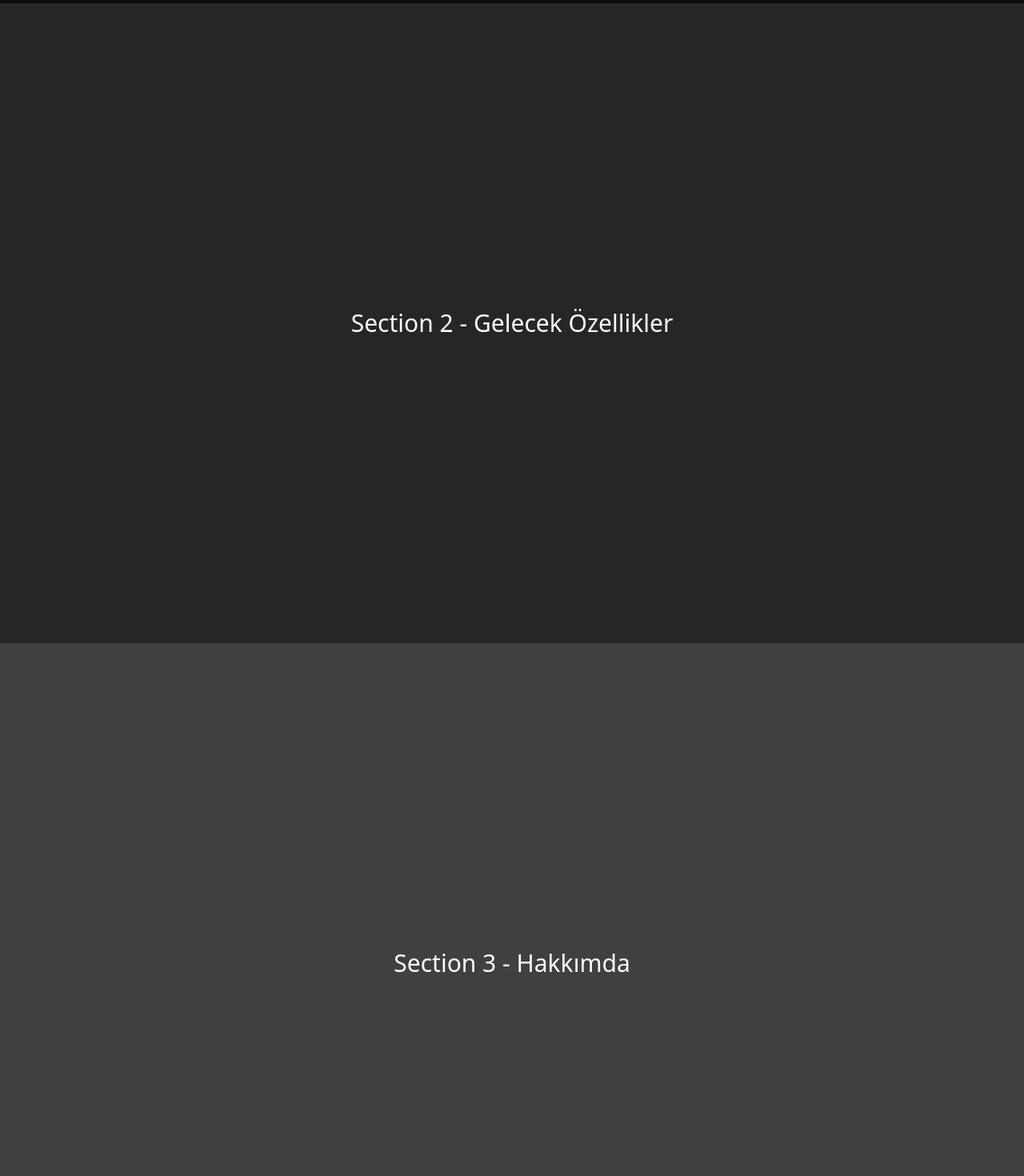
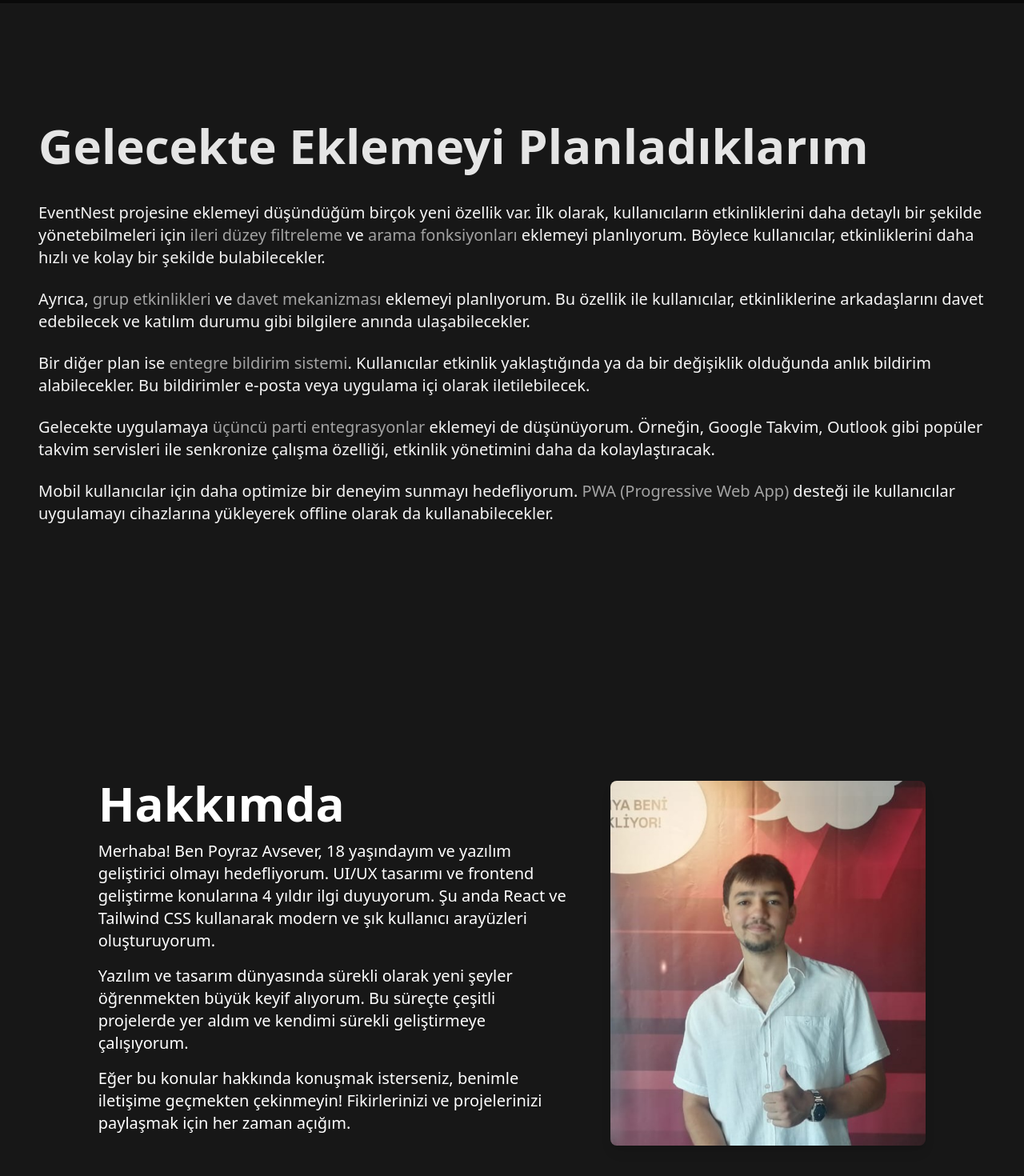
Before and after one commit to poyrazavsever/event-calendar, a Next.js app: page / in a window 1280 px wide. Shown: the part 796-2266 px from the top of the page at 80% size. Built offline with nearby package versions, Linux system fonts and the light colour scheme; no server answers; sample sign-in values are in the browser's storage.

Commit message:
feat: done sections

```diff
--- a/pages/index.js
+++ b/pages/index.js
@@ -1,5 +1,7 @@
 import { useEffect, useState, useRef } from 'react';
 import AboutProject from '../sections/AboutProject'; // Import the AboutProject component
+import FuturePlans from '../sections/FuturePlans'; // Import the FuturePlans component
+import AboutMe from '../sections/AboutMe'; // Import the AboutMe component
 
 export default function Home() {
   const [currentSection, setCurrentSection] = useState(0);
@@ -8,12 +10,8 @@ export default function Home() {
   // Define the sections with their corresponding components
   const sections = [
     <AboutProject key="about-project" />, // First section with AboutProject component
-    <div key="section2" className="flex items-center justify-center h-screen bg-neutral-800 text-white">
-      <h1 className="text-3xl">Section 2 - Gelecek Özellikler</h1>
-    </div>,
-    <div key="section3" className="flex items-center justify-center h-screen bg-neutral-700 text-white">
-      <h1 className="text-3xl">Section 3 - Hakkımda</h1>
-    </div>
+    <FuturePlans key="future-plans" />, // Second section with FuturePlans component
+    <AboutMe key="about-me" />, // Third section with AboutMe component
   ];
 
   const handleScroll = (event) => {
--- /dev/null
+++ b/sections/AboutMe.js
@@ -0,0 +1,33 @@
+import React from 'react';
+
+function AboutMe() {
+  return (
+    <div className="flex flex-col md:flex-row items-center justify-center gap-12 h-screen bg-neutral-900 px-12 text-white">
+      <div className="flex flex-col items-start md:w-1/2 md:pr-8 mb-8 md:mb-0">
+        <h1 className="text-4xl md:text-6xl font-bold mb-4">Hakkımda</h1>
+        <p className="text-xl md:text-2xl leading-relaxed mb-4">
+          Merhaba! Ben Poyraz Avsever, 18 yaşındayım ve yazılım geliştirici olmayı hedefliyorum.
+          UI/UX tasarımı ve frontend geliştirme konularına 4 yıldır ilgi duyuyorum.
+          Şu anda React ve Tailwind CSS kullanarak modern ve şık kullanıcı arayüzleri oluşturuyorum.
+        </p>
+        <p className="text-xl md:text-2xl leading-relaxed mb-4">
+          Yazılım ve tasarım dünyasında sürekli olarak yeni şeyler öğrenmekten büyük keyif alıyorum.
+          Bu süreçte çeşitli projelerde yer aldım ve kendimi sürekli geliştirmeye çalışıyorum.
+        </p>
+        <p className="text-xl md:text-2xl leading-relaxed mb-4">
+          Eğer bu konular hakkında konuşmak isterseniz, benimle iletişime geçmekten çekinmeyin!
+          Fikirlerinizi ve projelerinizi paylaşmak için her zaman açığım.
+        </p>
+      </div>
+      <div className="flex-shrink-0 w-full md:w-1/3">
+        <img
+          src="Photo.jpg"
+          alt="Poyraz Avsever"
+          className="rounded-lg shadow-lg"
+        />
+      </div>
+    </div>
+  );
+}
+
+export default AboutMe;
--- /dev/null
+++ b/sections/FuturePlans.js
@@ -0,0 +1,25 @@
+import React from 'react';
+
+export default function FuturePlans() {
+  return (
+    <div className="flex flex-col gap-6 items-start justify-center h-screen bg-neutral-900 px-12 py-16">
+      <h1 className="text-5xl md:text-6xl text-neutral-200 font-bold mb-4">Gelecekte Eklemeyi Planladıklarım</h1>
+      <p className="text-xl md:text-2xl text-neutral-100 leading-relaxed">
+        EventNest projesine eklemeyi düşündüğüm birçok yeni özellik var. İlk olarak, kullanıcıların etkinliklerini daha detaylı bir şekilde yönetebilmeleri için
+        <span className="text-neutral-400"> ileri düzey filtreleme</span> ve <span className="text-neutral-400">arama fonksiyonları</span> eklemeyi planlıyorum. Böylece kullanıcılar, etkinliklerini daha hızlı ve kolay bir şekilde bulabilecekler.
+      </p>
+      <p className="text-xl md:text-2xl text-neutral-100 leading-relaxed mt-4">
+        Ayrıca, <span className="text-neutral-400">grup etkinlikleri</span> ve <span className="text-neutral-400">davet mekanizması</span> eklemeyi planlıyorum. Bu özellik ile kullanıcılar, etkinliklerine arkadaşlarını davet edebilecek ve katılım durumu gibi bilgilere anında ulaşabilecekler.
+      </p>
+      <p className="text-xl md:text-2xl text-neutral-100 leading-relaxed mt-4">
+        Bir diğer plan ise <span className="text-neutral-400">entegre bildirim sistemi</span>. Kullanıcılar etkinlik yaklaştığında ya da bir değişiklik olduğunda anlık bildirim alabilecekler. Bu bildirimler e-posta veya uygulama içi olarak iletilebilecek.
+      </p>
+      <p className="text-xl md:text-2xl text-neutral-100 leading-relaxed mt-4">
+        Gelecekte uygulamaya <span className="text-neutral-400">üçüncü parti entegrasyonlar</span> eklemeyi de düşünüyorum. Örneğin, Google Takvim, Outlook gibi popüler takvim servisleri ile senkronize çalışma özelliği, etkinlik yönetimini daha da kolaylaştıracak.
+      </p>
+      <p className="text-xl md:text-2xl text-neutral-100 leading-relaxed mt-4">
+        Mobil kullanıcılar için daha optimize bir deneyim sunmayı hedefliyorum. <span className="text-neutral-400">PWA (Progressive Web App)</span> desteği ile kullanıcılar uygulamayı cihazlarına yükleyerek offline olarak da kullanabilecekler.
+      </p>
+    </div>
+  );
+}
```
Also changed, not shown: public/Photo.jpg (added), 1 other file (tests, documents, lock files or other folders).
